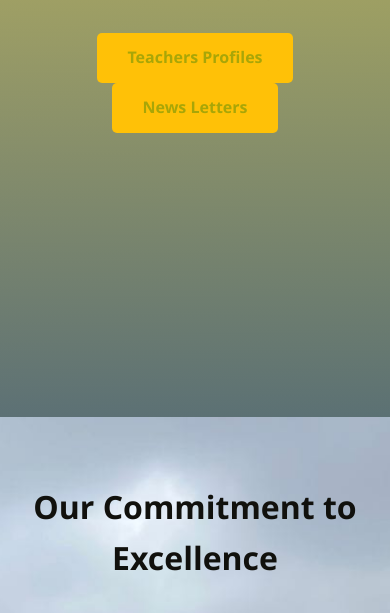
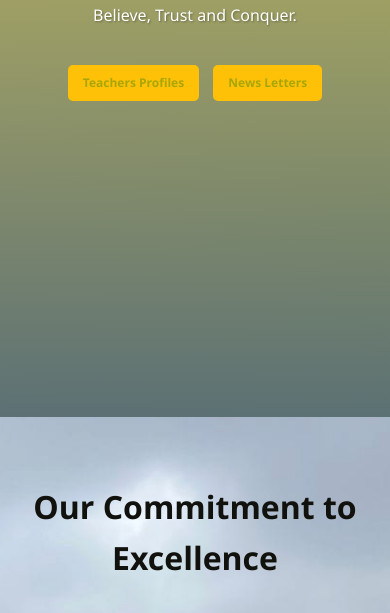
Before and after one commit to Kamo-Lyime/Nellmapius_Primary_School, a website: page index.html in a window 390 px wide. Shown: the part 487-1100 px from the top of the page. Drawn offline with Linux system fonts and the light colour scheme.

Commit message:
Update responsive design for mobile screens and improve button styling

```diff
--- a/index.html
+++ b/index.html
@@ -200,6 +200,13 @@
                 font-size: 1rem;
             }
 
+            .btn {
+                padding: 8px 15px;
+                font-size: 0.75rem;
+                margin: 5px;
+                display: inline-block;
+            }
+
             .features h2 {
                 font-size: 2rem;
             }
```
